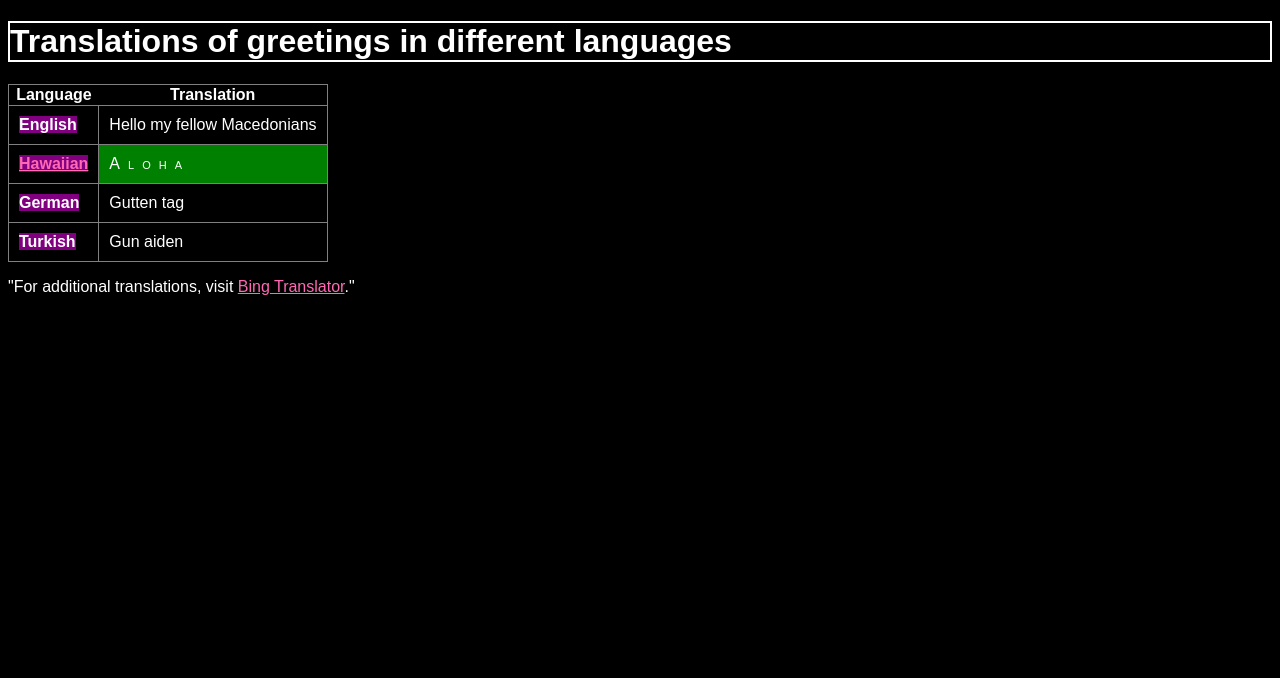
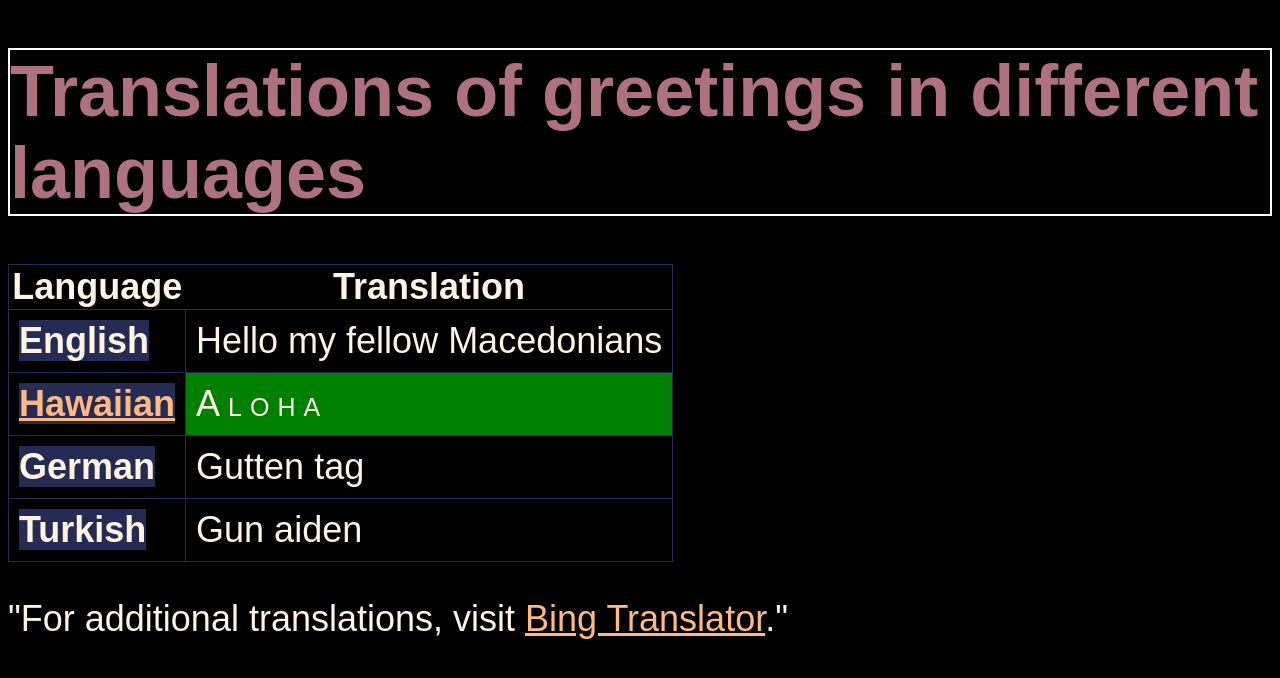
Before and after one commit to NenadGeorgievski/HTML_And_CSS_Course, a plain HTML site: page HTML_AND_CSS_Introduction/Homework3/HelloMacedonia.html in a window 1280 px wide. Drawn offline with Linux system fonts and the light colour scheme.

Commit message:
added some hex colors for exercise 15

```diff
--- a/HTML_AND_CSS_Introduction/Homework3/main.css
+++ b/HTML_AND_CSS_Introduction/Homework3/main.css
@@ -1,10 +1,15 @@
 body {
     background-color: black;
     font-family: sans-serif;
-    color: white;
+    color: #fff3e3;
+    font-size: 36px;
+    font-weight: lighter;
+}
+th {
+    border: #fff3e3;
 }
 a {
-    color: hotpink;
+    color: #ffb985;
 }
 img {
     display: block;
@@ -13,15 +18,16 @@ img {
 }
 h1 {
     border: 2px solid white;
+    color: #ae7182;
 }
 table, td {
-    border: 1px solid gray;
+    border: 1px solid #262b53;
     border-collapse: collapse;
     padding: 10px;
 }
 .language {
     font-weight: bold;
-    background: purple;
+    background: #262b53;
 }
 #aloha {
     letter-spacing: 8px;
```
